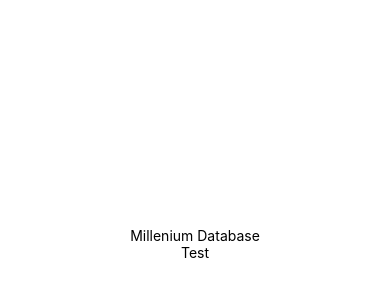
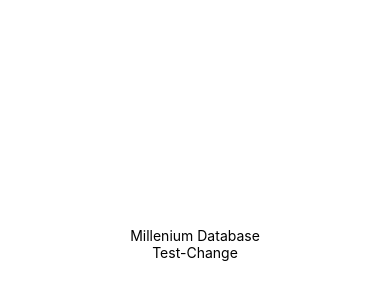
Before and after one commit to Mar10HT/YugiApi, a React Native app: screen / in a window 390 px wide. Shown: the part 178-478 px from the top of the page. Built offline with nearby package versions, Linux system fonts and the light colour scheme.

Commit message:
Prueba-change

```diff
--- a/App.js
+++ b/App.js
@@ -6,7 +6,7 @@ export default function App() {
   return (
     <View style={styles.container}>
       <Text>Millenium Database</Text>
-      <Text>Test</Text>
+      <Text>Test-Change</Text>
       <StatusBar style="auto" />
     </View>
   );
```
